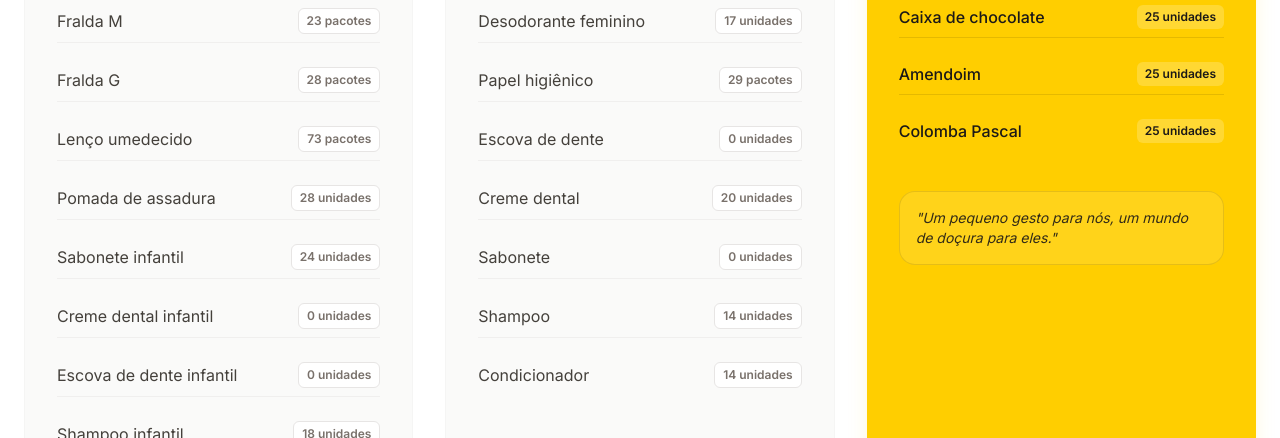
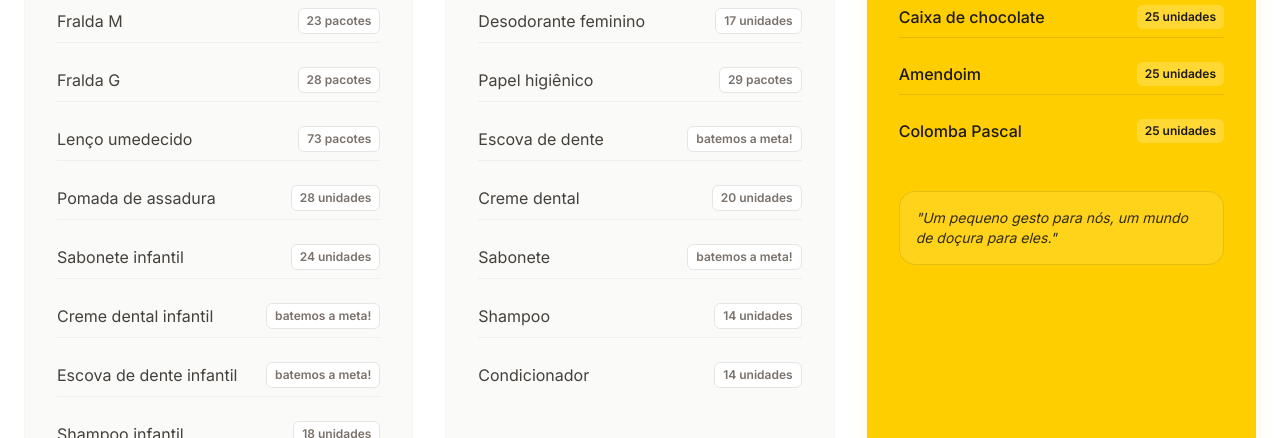
Before and after one commit to Leelesada/pascoa-landing-page, a React (Vite) app: page / in a window 1280 px wide. Shown: the part 2720-3158 px from the top of the page. Built offline with nearby package versions, Linux system fonts and the light colour scheme; a web font is replaced by a local one.

Commit message:
Update App.tsx

```diff
--- a/src/App.tsx
+++ b/src/App.tsx
@@ -20,8 +20,8 @@ const itemsInfantil = [
   { name: "Lenço umedecido", qty: "73 pacotes" },
   { name: "Pomada de assadura", qty: "28 unidades" },
   { name: "Sabonete infantil", qty: "24 unidades" },
-  { name: "Creme dental infantil", qty: "0 unidades" },
-  { name: "Escova de dente infantil", qty: "0 unidades" },
+  { name: "Creme dental infantil", qty: "batemos a meta!" },
+  { name: "Escova de dente infantil", qty: "batemos a meta!" },
   { name: "Shampoo infantil", qty: "18 unidades" },
   { name: "Condicionador infantil", qty: "20 unidades" },
 ];
@@ -30,9 +30,9 @@ const itemsJuvenil = [
   { name: "Absorvente c/ ou s/ abas", qty: "17 pacotes" },
   { name: "Desodorante feminino", qty: "17 unidades" },
   { name: "Papel higiênico", qty: "29 pacotes" },
-  { name: "Escova de dente", qty: "0 unidades" },
+  { name: "Escova de dente", qty: "batemos a meta!" },
   { name: "Creme dental", qty: "20 unidades" },
-  { name: "Sabonete", qty: "0 unidades" },
+  { name: "Sabonete", qty: "batemos a meta!" },
   { name: "Shampoo", qty: "14 unidades" },
   { name: "Condicionador", qty: "14 unidades" },
 ];
```
